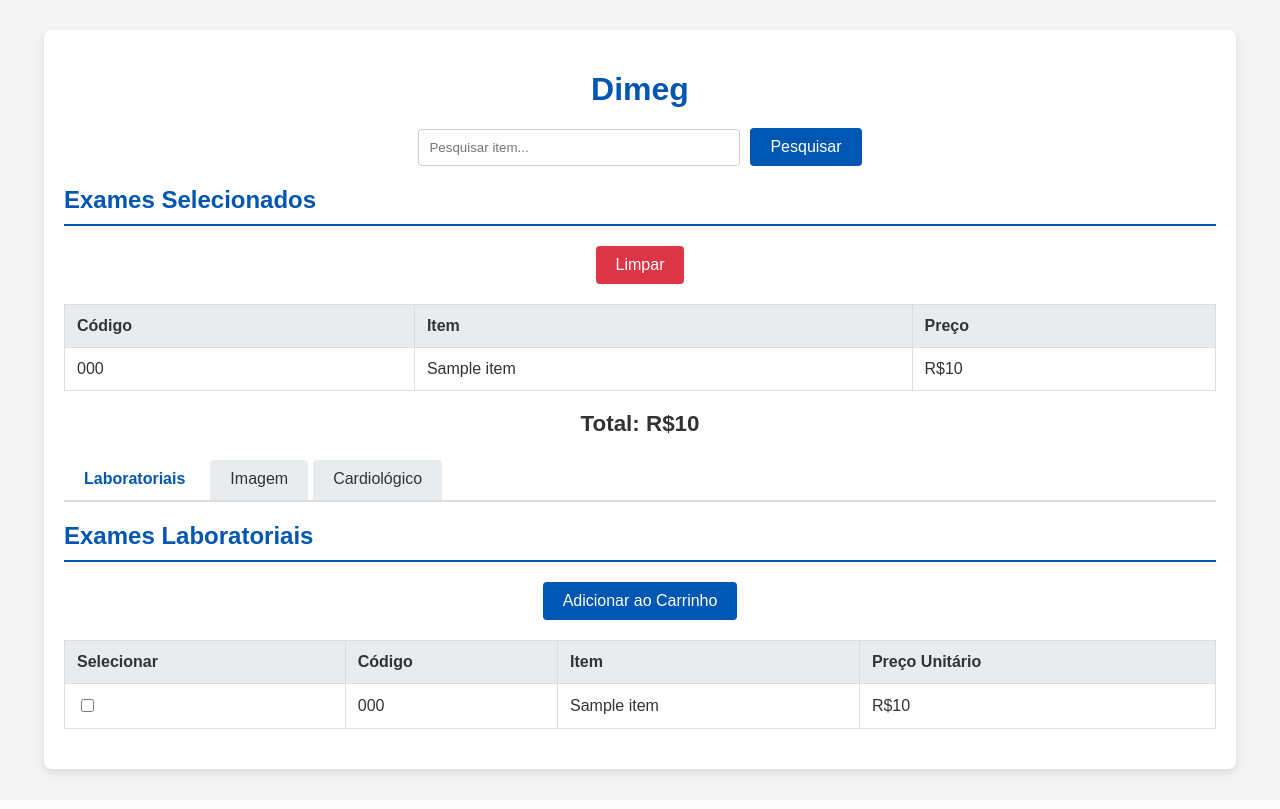
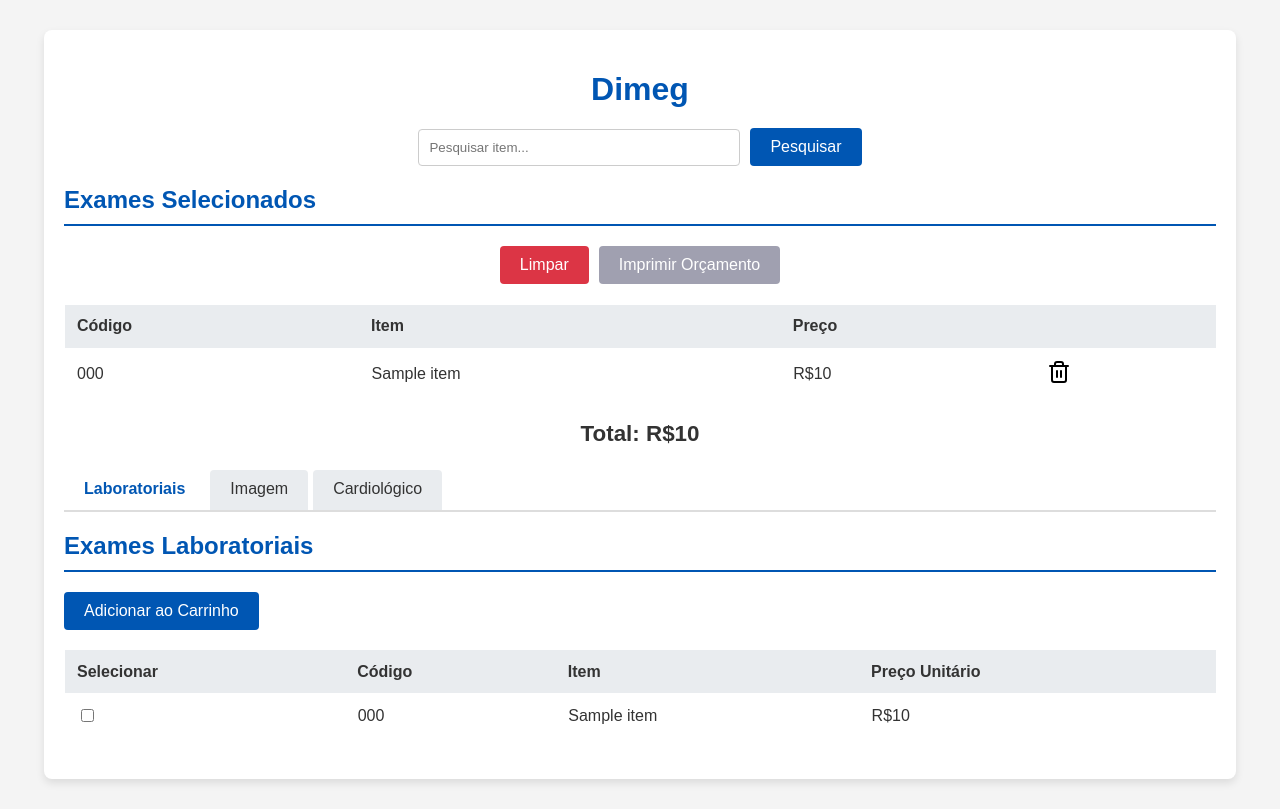
Before and after one commit to luigiPerkoski/Exames-, a Django app: template core/templates/core/index.html in a window 1280 px wide. Before the commit the page ends 776 px from the top, so only its background shows below. Run offline with Django 5.2, Linux system fonts and the light colour scheme; the template is opened without the code that fills it: most values are stand-ins (such as "Sample title", 1, 10 or a date in 2020).

Commit message:
finish i gues

```diff
--- a/core/templates/core/index.html
+++ b/core/templates/core/index.html
@@ -6,6 +6,25 @@
     <title>Carrinho de Compras</title>
     <style>
         /* Estilos gerais */
+        .icon-button {
+            background: none; /* Remove o fundo padrão do botão */
+            border: none;     /* Remove a borda padrão do botão */
+            padding: 0;       /* Remove o padding padrão */
+            cursor: pointer;  /* Adiciona um cursor de ponteiro para indicar que é clicável */
+        }
+
+        .icon-button i {
+            display: block;   /* Remove o espaço abaixo da imagem */
+            width: 24px;      /* Ajuste o tamanho da imagem conforme necessário */
+            height: 24px;     /* Ajuste o tamanho da imagem conforme necessário */
+        }
+
+        a {
+            text-decoration: none;
+        }
+        a:hover {
+            text-decoration: none; /* Opcional: sublinhado quando o link é hover */
+        }
         body {
             font-family: Arial, sans-serif;
             margin: 0;
@@ -39,7 +58,7 @@
             margin-bottom: 20px;
         }
         table, th, td {
-            border: 1px solid #ddd;
+            border: 1px solid #dddddd00;
         }
         th, td {
             padding: 12px;
@@ -47,6 +66,7 @@
         }
         th {
             background-color: #e9ecef; /* Cor secundária para cabeçalhos */
+            border: #e9ecef;
         }
         .form-group {
             margin-bottom: 20px;
@@ -83,7 +103,7 @@
             cursor: pointer;
             font-size: 1em;
             display: block;
-            margin: 20px auto;
+            margin-bottom: 20px;
         }
         .btn-clear:hover {
             background-color: #c82333; /* Vermelho mais escuro para hover */
@@ -125,6 +145,15 @@
         .tab-content.active {
             display: block;
         }
+        .buttons-cart {
+            display: flex;
+            justify-content: center; /* Centraliza horizontalmente */
+            gap: 10px; /* Espaço entre os botões */
+        }
+
+        .buttons-cart form {
+            margin: 0; /* Remove margens externas */
+        }
         @media (max-width: 768px) {
             .form-group {
                 flex-direction: column;
@@ -154,10 +183,15 @@
 
         <!-- Carrinho de Compras -->
         <h2>Exames Selecionados</h2>
-        <form method="POST">
-            {% csrf_token %}
-            <button type="submit" name="clear_cart" class="btn-clear">Limpar</button>
-        </form>
+        <div class="buttons-cart">
+            <form method="POST">
+                {% csrf_token %}
+                <button type="submit" name="clear_cart" class="btn-clear">Limpar</button>
+            </form>
+            <a  href="{% url 'imprimir_orcamento' %}" target="_blank">
+                <button class="btn-clear" style="background-color: #a0a0b0" >Imprimir Orçamento</button>
+            </a>
+        </div>
 
         {% if itens_check.all %}
             <table>
@@ -166,6 +200,8 @@
                         <th>Código</th>
                         <th>Item</th>
                         <th>Preço</th>
+                        <th></th>
+
                     </tr>
                 </thead>
                 <tbody>
@@ -174,6 +210,14 @@
                             <td>{{ item.code }}</td>
                             <td>{{ item.name }}</td>
                             <td>R${{ item.price }}</td>
+                            <td>
+                                <form method="POST">
+                                    {% csrf_token %}
+                                    <button type="submit" class="icon-button" name="delete_button_{{item.code}}">
+                                        <i class="icon-button" data-lucide="trash-2"></i>
+                                    </button>
+                                </form>
+                            </td>
                         </tr>
                     {% endfor %}
                 </tbody>
@@ -288,5 +332,10 @@
             });
         });
     </script>
+    <!-- Development version -->
+    <script src="https://unpkg.com/lucide@latest"></script>
+    <script>
+        lucide.createIcons();
+    </script>
 </body>
 </html>
--- a/core/urls.py
+++ b/core/urls.py
@@ -3,5 +3,6 @@
 
 urlpatterns = [
     path('', views.index, name='index'),
+    path('imprimir', views.imprimir_orcamento, name='imprimir_orcamento'),
     # path('teste/', views.teste, name='teste'),
 ]
```
Also changed, not shown: core/templates/core/orcamento_template.html (added, +82 -0 lines), core/views.py (+56 -23 lines), db.sqlite3.
